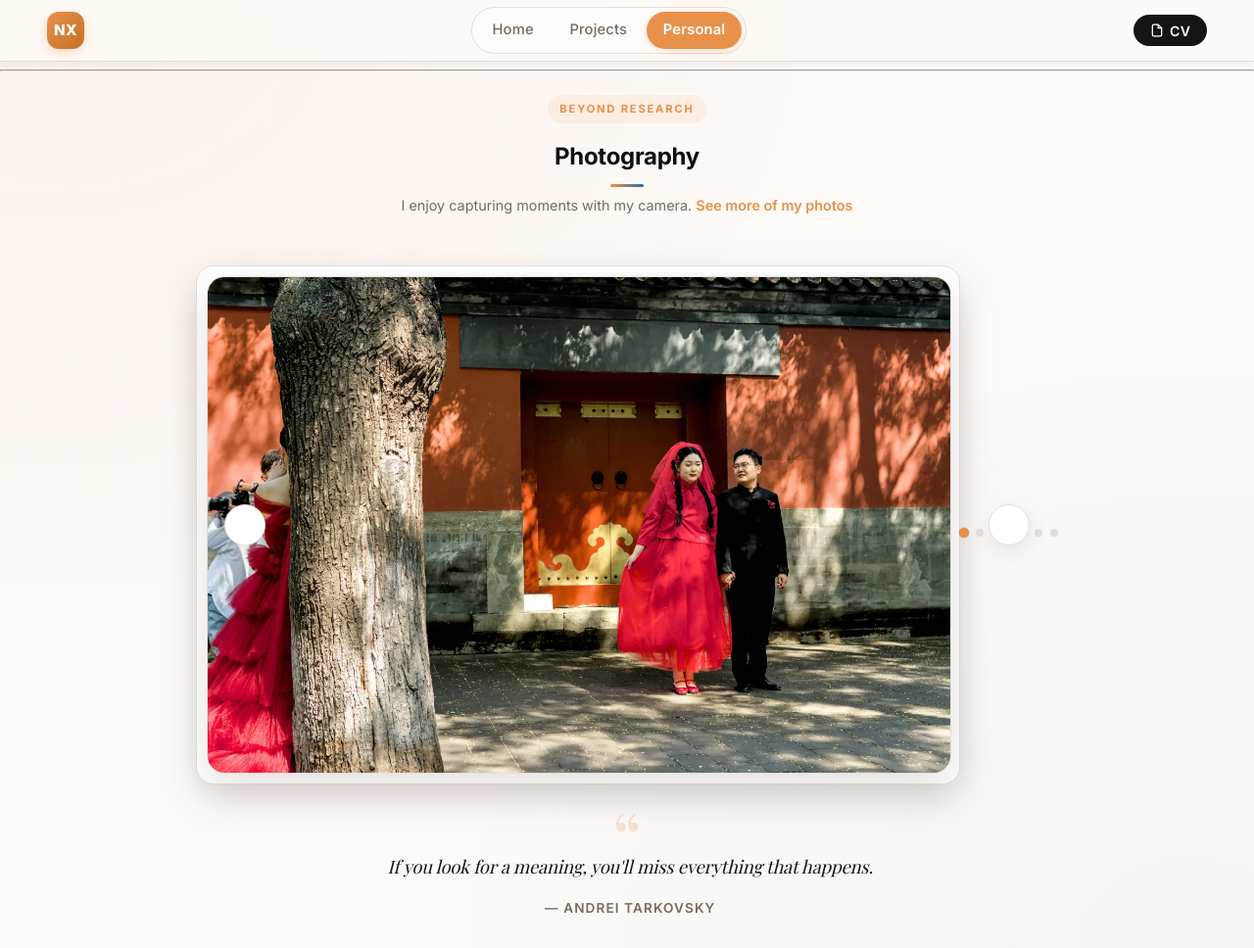
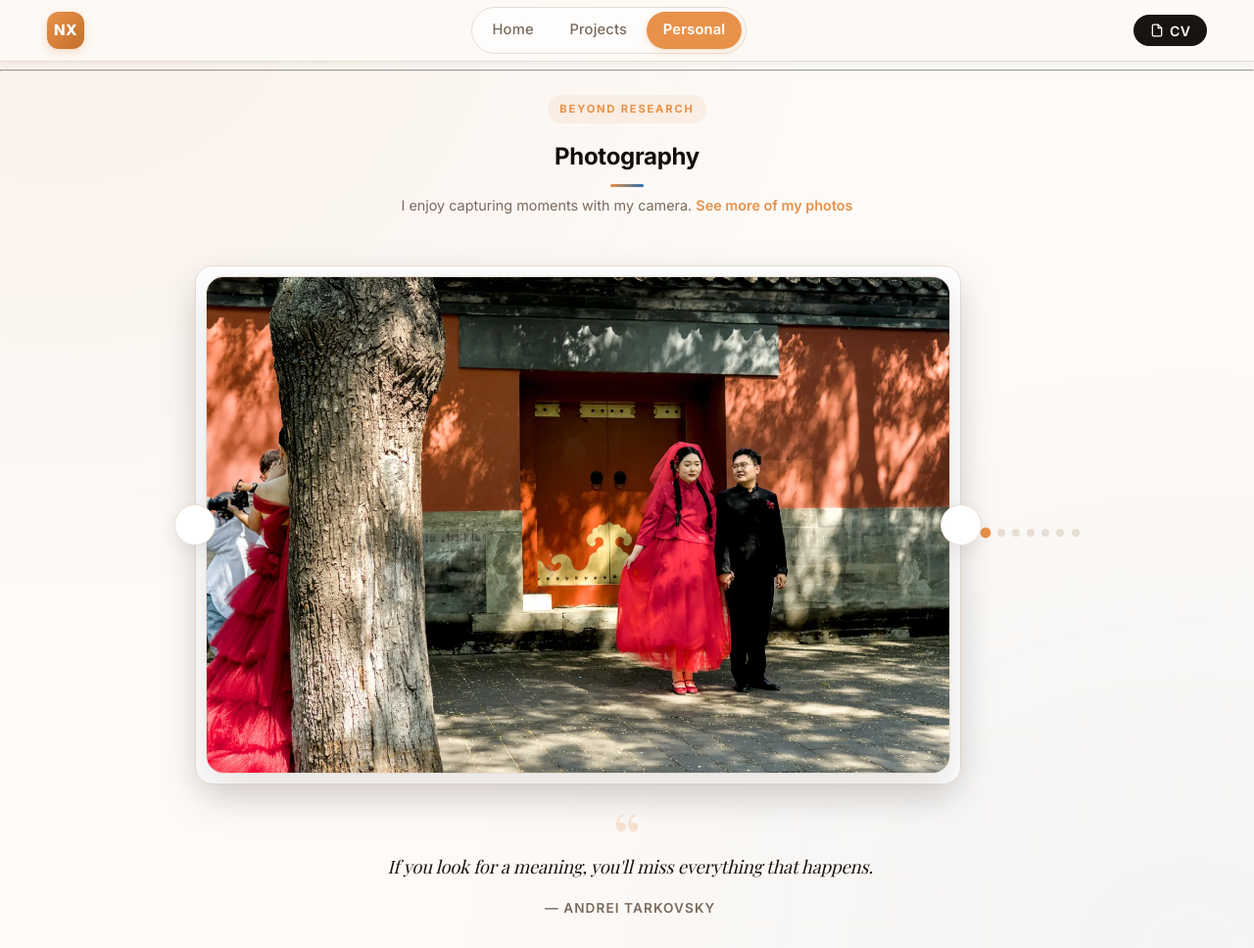
Before and after one commit to nickxir12/nickxir12.github.io, a Jekyll site: the page built from interests.md, in a window 1280 px wide and 968 px high. Shown: the whole window at 98% size. Built offline with Jekyll 4.4.1, drawn with Linux system fonts in a browser that asks for light colours; some web fonts are replaced.

Commit message:
Bold news paper title, narrow project text, centre carousel
Bold the EMNLP paper title in the News item. Cap project card
descriptions at 62ch so lines stay readable without narrowing the card.

Fix the off-centre carousel image: the frame's 780px max-width plus
padding overflowed its container, so the arrows sat asymmetrically.
Wrap the arrows and frame in a .carousel-stage that reserves equal
space on both sides and anchors the arrows to the image rather than
to the dots row. Drop the hover lift inside the carousel.

Co-Authored-By: Claude Opus 5 <noreply@anthropic.com>

```diff
--- a/assets/css/custom.css
+++ b/assets/css/custom.css
@@ -499,6 +499,11 @@ a.skip-to-content {
   line-height: 1.55;
 }
 
+.news-item p strong {
+  font-weight: 700;
+  color: var(--text-primary) !important;
+}
+
 /* =============================
    PROJECT CARDS
 ============================= */
@@ -552,6 +557,7 @@ a.skip-to-content {
   font-size: 0.92rem !important;
   margin: 0.22rem 0;
   line-height: 1.65;
+  max-width: 62ch;
 }
 
 .project-card em { color: var(--text-muted) !important; font-style: italic; }
@@ -762,13 +768,29 @@ a.skip-to-content {
 
 /* Photo carousel */
 .photo-carousel {
-  position: relative;
-  max-width: 780px;
+  /* Frame width plus symmetric room for both arrows, so the image
+     stays optically centred rather than shifted by one of them. */
+  max-width: 822px;
   margin: 0 auto;
 }
 
+/* Arrows anchor to the image only, not to the dots row below it. */
+.carousel-stage {
+  position: relative;
+  padding: 0 21px;
+}
+
 .photo-carousel .photo-frame {
-  max-width: 100%;
+  max-width: none;
+  width: 100%;
+  margin: 0;
+}
+
+/* No hover lift here — it would slide the image out of line with the
+   fixed arrows every time the pointer crosses it. */
+.photo-carousel .photo-frame:hover {
+  transform: none;
+  box-shadow: var(--shadow-lg);
 }
 
 .photo-frame img {
@@ -812,12 +834,13 @@ a.skip-to-content {
   outline-offset: 3px;
 }
 
-.carousel-prev { left: -21px; }
-.carousel-next { right: -21px; }
+.carousel-prev { left: 0; }
+.carousel-next { right: 0; }
 
 .carousel-dots {
   display: flex;
   justify-content: center;
+  align-items: center;
   gap: 0.45rem;
   margin-top: 1rem;
 }
@@ -885,6 +908,7 @@ a.skip-to-content {
 @media (max-width: 768px) {
   .pull-quote blockquote { font-size: 1rem; }
   .photo-frame { padding: 6px; }
+  .carousel-stage { padding: 0; }
   .carousel-arrow { width: 36px; height: 36px; font-size: 0.85rem; }
   .carousel-prev { left: 8px; }
   .carousel-next { right: 8px; }
--- a/interests.md
+++ b/interests.md
@@ -3,7 +3,7 @@ title: "  Personal"
 permalink: /Personal.html
 ---
 
-<link rel="stylesheet" href="{{ '/assets/css/custom.css?v=31' | relative_url }}">
+<link rel="stylesheet" href="{{ '/assets/css/custom.css?v=32' | relative_url }}">
 {% include nav.html %}
 
 ---
@@ -16,17 +16,19 @@ permalink: /Personal.html
   </div>
 
   <div class="photo-carousel">
-    <button class="carousel-arrow carousel-prev" type="button" aria-label="Previous photo">
-      <i class="fas fa-chevron-left"></i>
-    </button>
+    <div class="carousel-stage">
+      <button class="carousel-arrow carousel-prev" type="button" aria-label="Previous photo">
+        <i class="fas fa-chevron-left"></i>
+      </button>
 
-    <figure class="photo-frame">
-      <img id="carousel-image" src="assets/css/img/photos/Col_1.webp" alt="Photography by Nikolas Xiros" width="1400" height="935" fetchpriority="high">
-    </figure>
+      <figure class="photo-frame">
+        <img id="carousel-image" src="assets/css/img/photos/Col_1.webp" alt="Photography by Nikolas Xiros" width="1400" height="935" fetchpriority="high">
+      </figure>
 
-    <button class="carousel-arrow carousel-next" type="button" aria-label="Next photo">
-      <i class="fas fa-chevron-right"></i>
-    </button>
+      <button class="carousel-arrow carousel-next" type="button" aria-label="Next photo">
+        <i class="fas fa-chevron-right"></i>
+      </button>
+    </div>
 
     <div class="carousel-dots" id="carousel-dots" role="tablist" aria-label="Choose photo"></div>
   </div>
```
Also changed, not shown: about.md (+1 -1 lines), index.md (+2 -2 lines), projects.md (+3 -3 lines).
